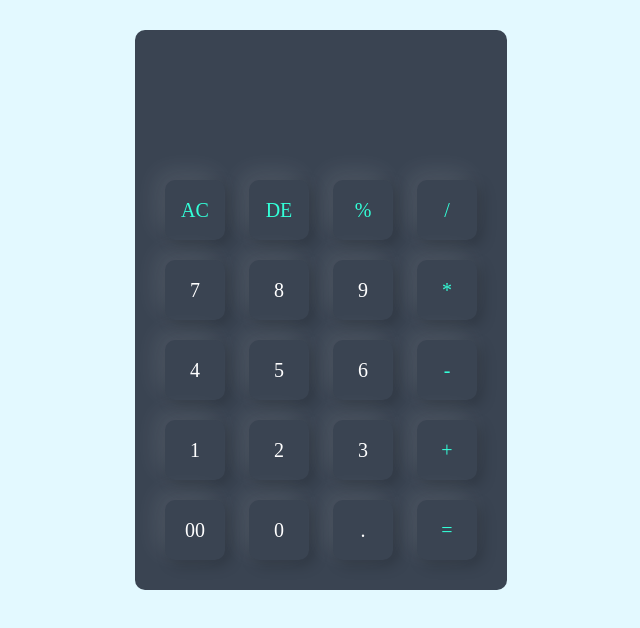
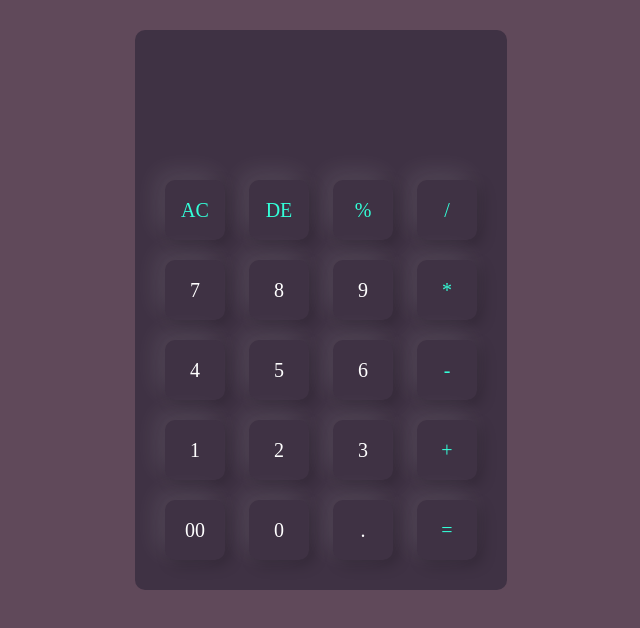
Before and after one commit to rehanmehdichandio/Calculator, a plain HTML site: page index.html in a window 1280 px wide. Shown: the whole page, without its empty margins (319-959 px from the left). Drawn offline with Linux system fonts and the light colour scheme.

Commit message:
Update style.css

```diff
--- a/style.css
+++ b/style.css
@@ -5,7 +5,7 @@
     box-sizing: border-box;
 }
 body {
-    background-color: #e3f9ff;
+    background-color: #60495a;
 }
 .container {
     margin-top: 30px;
@@ -16,7 +16,7 @@ body {
     justify-content: center;
 }
 .calculator {
-    background-color: #3a4452;
+    background-color: #3F3244;
     padding: 20px;
     border-radius: 10px;
 }
```
